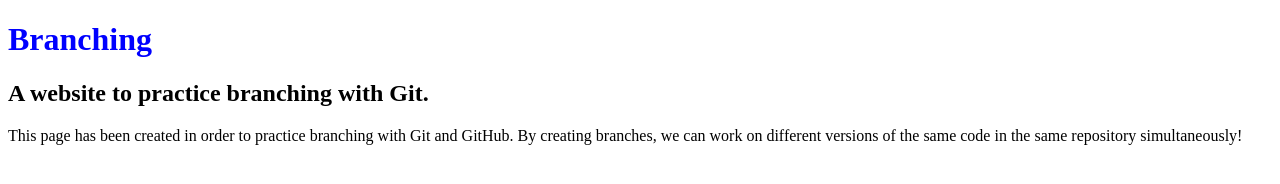
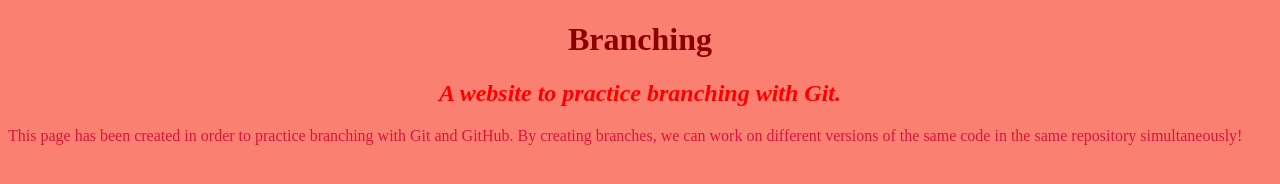
Before and after one commit to k9w/branching-test-project, a plain HTML site: page branching-website.html in a window 1280 px wide. Drawn offline with Linux system fonts and the light colour scheme.

Commit message:
Add styles to h1, h2, p, and body to fit red theme.
Co-authored-by: Brenna Lavin <lavinbrenna@gmail.com>

```diff
--- a/css/styles.css
+++ b/css/styles.css
@@ -1,3 +1,18 @@
 h1 {
-  color: blue;
+  color: darkRed;
+  text-align: center;
 }
+
+h2 {
+  font-style: italic;
+  text-align: center;
+  color: red;
+}
+
+p {
+  color: crimson;
+}
+
+body {
+  background-color: salmon;
+}
```
